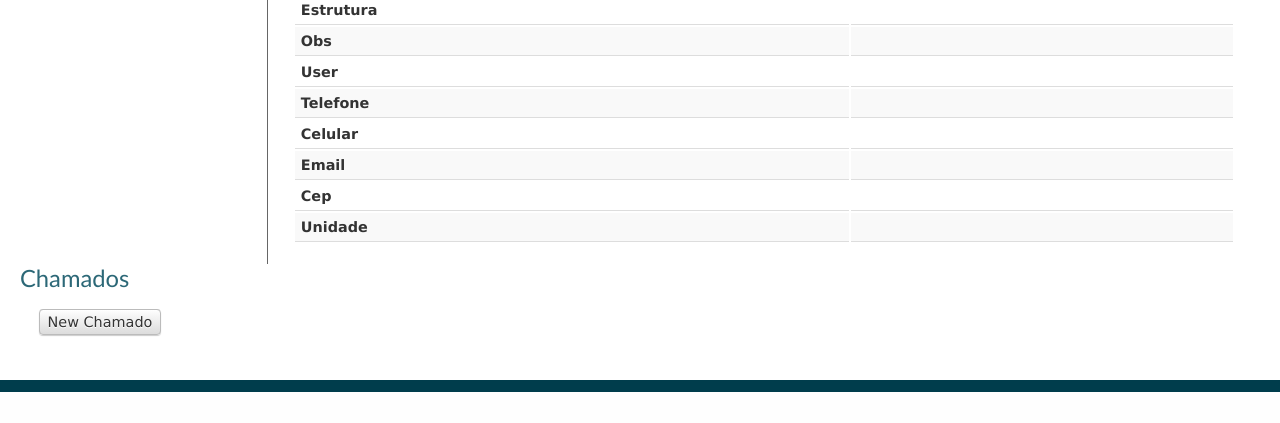
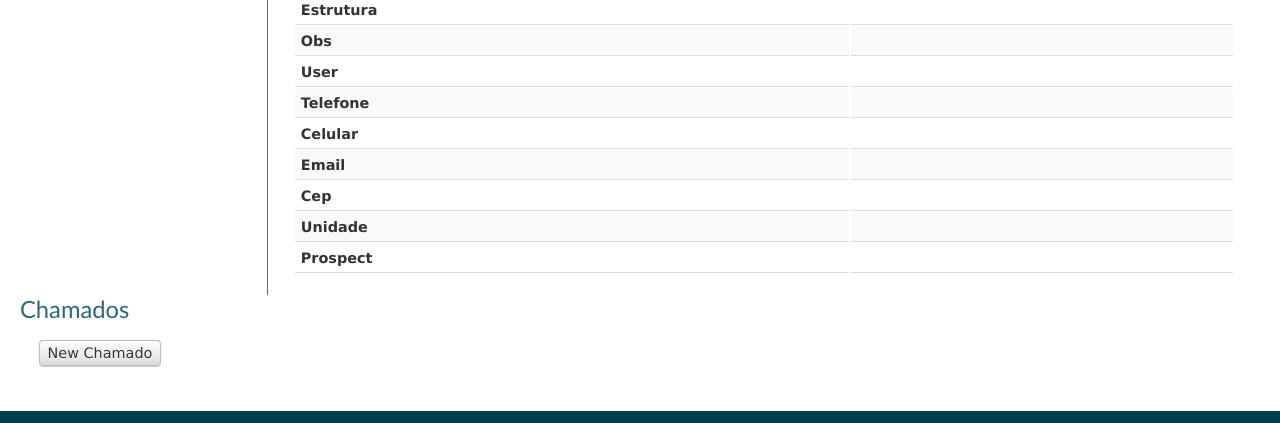
Before and after one commit to wilianselzlein/Inova, a CakePHP app: the page made by app/View/Clientes/view.ctp in a window 1280 px wide. Shown: the part 791-1214 px from the top of the page. Before the commit the page ends 1183 px from the top, so only its background shows below. Run offline with PHP 8.4 and a stand-in for CakePHP, Linux system fonts and the light colour scheme; the template is opened without the code that fills it, so the values that code supplies are empty; some libraries are stand-ins or nearby versions.

Commit message:
Campo prospect no cadastro do cliente.

```diff
--- a/app/View/Clientes/index.ctp
+++ b/app/View/Clientes/index.ctp
@@ -81,6 +81,7 @@
 							<th><?php echo $this->Paginator->sort('telefone'); ?></th>
 				<?php } ?>
 							<th><?php echo $this->Paginator->sort('unidade_id'); ?></th>
+                                                        <th><?php echo $this->Paginator->sort('prospect'); ?></th>
 							<th class="actions"><?php echo __('Actions'); ?></th>
 						</tr>
 					</thead>
@@ -144,6 +145,7 @@
 		<td>
 			<?php echo $this->Html->link($cliente['Unidade']['nome'], array('controller' => 'unidades', 'action' => 'view', $cliente['Unidade']['id'])); ?>
 		</td>
+                <td><?php echo h($cliente['Cliente']['prospect']); ?>&nbsp;</td>
 		<td class="actions">
 			<?php echo $this->Html->link(__('View'), array('action' => 'view', $cliente['Cliente']['id']), array('class' => 'btn btn-default btn-xs')); ?>
 			<?php echo $this->Html->link(__('Edit'), array('action' => 'edit', $cliente['Cliente']['id'], $basico), array('class' => 'btn btn-default btn-xs')); ?>
--- a/app/View/Clientes/view.ctp
+++ b/app/View/Clientes/view.ctp
@@ -186,7 +186,12 @@
 			<?php echo $this->Html->link($cliente['Unidade']['nome'], array('controller' => 'unidades', 'action' => 'view', $cliente['Unidade']['id']), array('class' => '')); ?>
 			&nbsp;
 		</td>
-</tr>					</tbody>
+</tr><tr>		<td><strong><?php echo __('Prospect'); ?></strong></td>
+		<td>
+			<?php echo h($cliente['Cliente']['prospect']); ?>
+			&nbsp;
+		</td>
+</tr>					</tbody>					</tbody>
 				</table><!-- /.table table-striped table-bordered -->
 			</div><!-- /.table-responsive -->
 
```
Also changed, not shown: app/View/Clientes/add.ctp (+7 -3 lines), app/View/Clientes/edit.ctp (+6 -3 lines).
